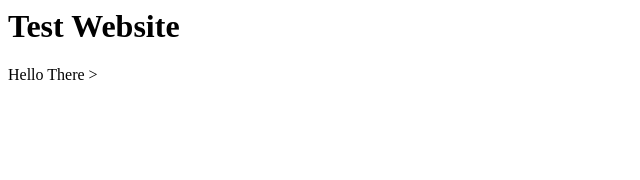
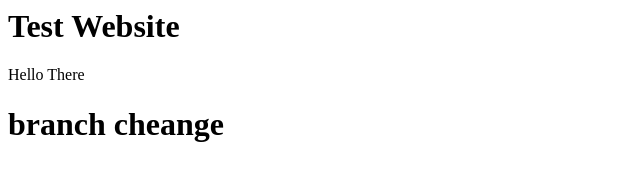
Before and after one commit to Laxmanpathare/webtest, a plain HTML site: page Index.html in a window 1280 px wide. Shown: the whole page, without its empty margins (0-640 px from the left). Drawn offline with Linux system fonts and the light colour scheme.

Commit message:
commiting to the Dev branch

```diff
--- a/Index.html
+++ b/Index.html
@@ -1,4 +1,5 @@
 <h1>Test Website </h1>
 <head>
     Hello There
-</head>>
+</head>
+<h1>branch cheange</h1>
```
